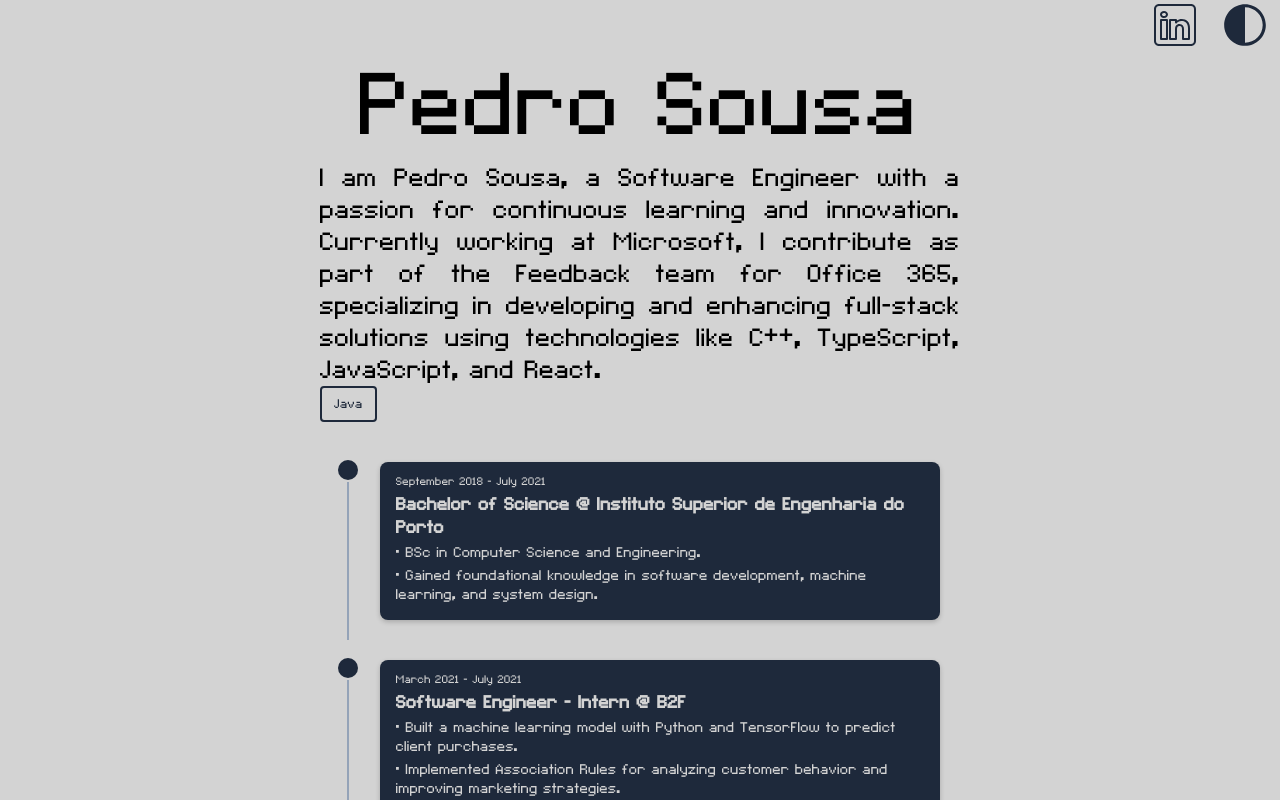
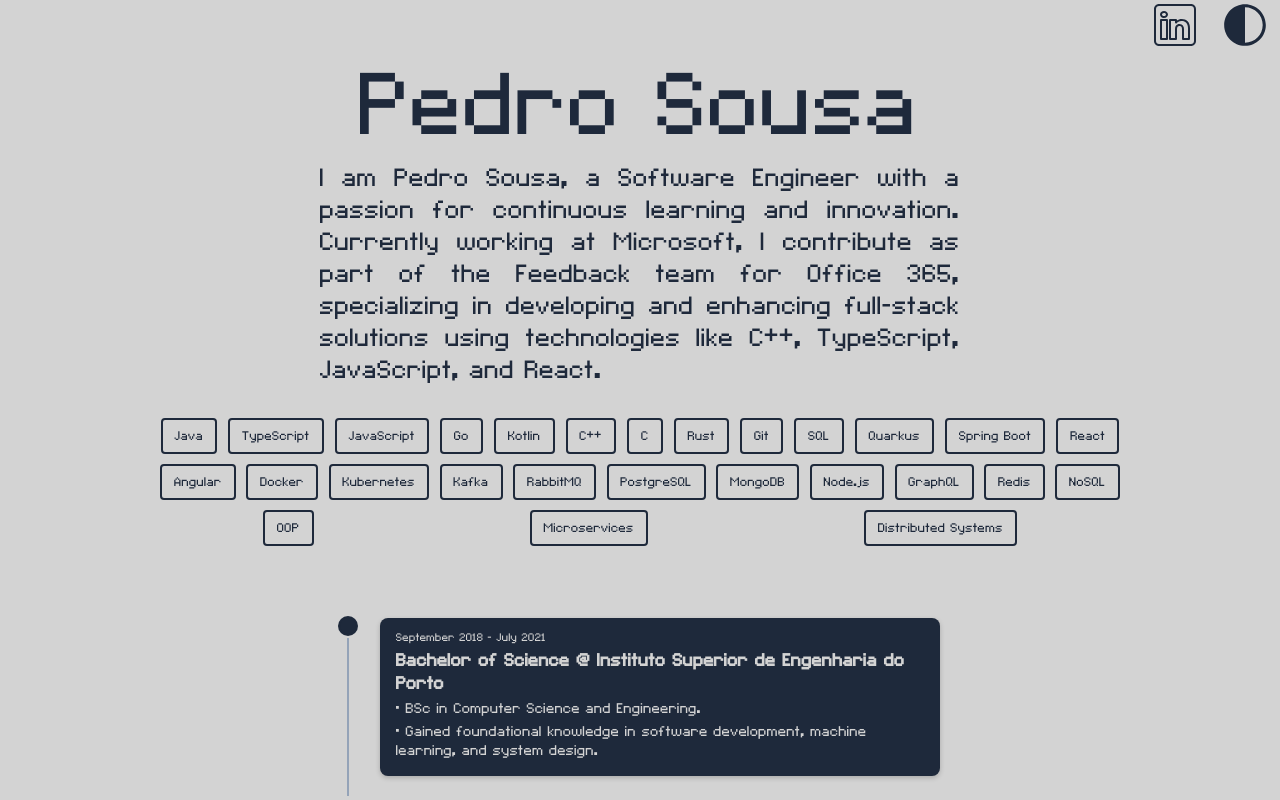
Before and after one commit to pedropds/portfolio-react, a React (Create React App) app: page / in a window 1280 px wide. Shown: the top 800 px of the page. Built offline with nearby package versions, Linux system fonts and the light colour scheme.

Commit message:
added some fixes mostly regarding skills x«css

```diff
--- a/src/components/body/Body.css
+++ b/src/components/body/Body.css
@@ -1,14 +1,12 @@
 .text-element {
   text-align: center;
+  align-self: center;
   transition: color 0.5s ease; /* Transition for background color */
-}
-
-.dark-theme {
-  color: #D3D3D3;
 }
 
 .header-text {
   font-size: 7rem;
+  color: #1e293b;
 }
 
 .description-text {
@@ -17,4 +15,9 @@
   min-width: 40rem;
   max-width: 70rem;
   text-align: justify;
+  color: #1e293b;
 }
+
+.dark-theme {
+  color: #D3D3D3;
+}
--- a/src/components/body/Body.tsx
+++ b/src/components/body/Body.tsx
@@ -10,17 +10,17 @@
 
 export const Body = ({ isDarkTheme }: BodyProps) => {
   return (
-    <div className={`body ${isDarkTheme ? "dark-theme" : "light-theme"}`}>
+    <div className={`body ${isDarkTheme ? "dark-theme" : ""}`}>
       <header
         className={`text-element header-text ${
-          isDarkTheme ? "dark-theme" : "light-theme"
+          isDarkTheme ? "dark-theme" : ""
         }`}
       >
         Pedro Sousa
       </header>
       <span
         className={`text-element description-text ${
-          isDarkTheme ? "dark-theme" : "light-theme"
+          isDarkTheme ? "dark-theme" : ""
         }`}
       >
         I am Pedro Sousa, a Software Engineer with a passion for continuous
--- a/src/components/body/BodyConsts.tsx
+++ b/src/components/body/BodyConsts.tsx
@@ -57,7 +57,103 @@
 export const skills = [
   {
     name: "Java",
-    description:
-      "Most of my experience has involved Java. It's a language that has a special place in my heart, since it was the first coding language I've learned",
+    description: `
+      Most of my experience has involved Java.
+      It's a language that has a special place in my heart, since it was the first coding language I've learned.
+      I've done a lot with Java, from creating simple API's to developing multithreaded kafka consumers.`,
+  },
+  {
+    name: "TypeScript",
+    description: `I Used TypeScript quite a lot throughout my carreer, mainly in frontend technologies, such as Angular and React,
+      but I also played with NodeJS for some backend prototypes. It is a language I've really come to enjoy`,
+  },
+  {
+    name: "JavaScript",
+    description: `It's been rare to use pure JavaScript on my life. I preffer typed languages, sue me.`,
+  },
+  {
+    name: "Go",
+    description: `
+      Autodidact, I just learned this language because I wanted to see how it worked and what were the benefits of using it.
+      The work done for this was for a Messenger clone, where the backend was written in Go, coding stuff like a REST API and websockets.
+    `,
+  },
+  {
+    name: "Kotlin",
+    description: `I briefly used Kotlin for some API work related tasks, on my brief time at Siemens.`,
+  },
+  {
+    name: "C++",
+    description: `All of my C++ experience has come from Microsoft, mainly dealing with Office 365 products.
+      It isn't my go to language, as I find it extremely easy to shoot yourself in the foot with it.`,
+  },
+  {
+    name: "C",
+  },
+  {
+    name: "Rust",
+    description: `Just like Go I mainly used this language with the intent of learning it.`,
+  },
+  {
+    name: "Git",
+  },
+  {
+    name: "SQL",
+    description: `What sort of a backend developer hasn't used SQL for database purposes, like deleting the entire prod database, right?`,
+  },
+  {
+    name: "Quarkus",
+    description: `Or as I like to call it: the better version of Spring Boot.`,
+  },
+  {
+    name: "Spring Boot",
+  },
+  {
+    name: "React",
+  },
+  {
+    name: "Angular",
+    description: `I actually quite like Angular, contrary to most people.`,
+  },
+  {
+    name: "Docker",
+    description: `One of my best friends in the development world`,
+  },
+  {
+    name: "Kubernetes",
+    description: `As all developers, I have a love/hate relationship with this amazing tool, which can be very infuriating.`,
+  },
+  {
+    name: "Kafka",
+  },
+  {
+    name: "RabbitMQ",
+  },
+  {
+    name: "PostgreSQL",
+  },
+  {
+    name: "MongoDB",
+  },
+  {
+    name: "Node.js",
+  },
+  {
+    name: "GraphQL",
+  },
+  {
+    name: "Redis",
+  },
+  {
+    name: "NoSQL",
+  },
+  {
+    name: "OOP",
+  },
+  {
+    name: "Microservices",
+  },
+  {
+    name: "Distributed Systems",
   },
 ];
--- a/src/components/body/skills/Skills.css
+++ b/src/components/body/skills/Skills.css
@@ -1,7 +1,13 @@
 .skill-component {
+  padding: 2rem 2rem;
   display: flex;
   flex-wrap: wrap;
   gap: 0.625rem;
+  display: flex;
+  flex-direction: row;
+  justify-content: space-around;
+  max-width: 75%;
+  z-index: 0; /* Ensure parent does not conflict with child elements */
 }
 
 .skill-list.dark-theme {
@@ -21,6 +27,7 @@
   color: #1e293b;
   border-radius: 0.25rem;
   cursor: pointer;
+  z-index: 1; /* Ensure tooltip is layered correctly above this */
   user-select: none; /* Prevent text selection on click */
 }
 
@@ -39,9 +46,12 @@
   color: #D3D3D3;
   border-radius: 0.25rem;
   white-space: nowrap;
-  z-index: 100;
   font-size: 0.75rem;
   box-shadow: 0 0.125rem 0.25rem rgba(0, 0, 0, 0.2);
+  width: 25vh;
+  white-space: normal; /* Allow text to wrap */
+  word-wrap: break-word; /* Ensure long words break properly */
+  z-index: 10; /* Higher than .skill-element */
 }
 
 .tooltip.dark-theme {
--- a/src/components/body/skills/Skills.tsx
+++ b/src/components/body/skills/Skills.tsx
@@ -13,9 +13,15 @@
 
 export const Skills = ({ skills, isDarkTheme }: SkillProps) => {
   const [activeSkill, setActiveSkill] = useState<string | null>(null);
+  const [clickedSkill, setClickedSkill] = useState<string | null>(null);
 
   const toggleTooltip = (skillName: string) => {
     setActiveSkill((prev) => (prev === skillName ? null : skillName));
+  };
+
+  const handleSkillClick = (skillName: string) => {
+    setClickedSkill(skillName);
+    setTimeout(() => setClickedSkill(null), 200); // Reset animation state after 200ms
   };
 
   return (
@@ -27,13 +33,28 @@
       {skills.map((skill) => (
         <div
           key={skill.name}
-          className={`skill-element ${
-            isDarkTheme ? "dark-theme" : "light-theme"
-          }`}
-          onClick={() => toggleTooltip(skill.name)}
+          className="skill-element-container"
+          style={{
+            position: "relative", // Ensure relative positioning for the tooltip
+          }}
         >
-          <span>{skill.name}</span>
-          {activeSkill == skill.name && skill.description && (
+          <div
+            className={`skill-element ${
+              isDarkTheme ? "dark-theme" : "light-theme"
+            }`}
+            onClick={() => {
+              toggleTooltip(skill.name);
+              handleSkillClick(skill.name);
+            }}
+            style={{
+              transform:
+                clickedSkill === skill.name ? "scale(1.1)" : "scale(1)",
+              transition: "transform 0.2s ease", // Smooth scale transition
+            }}
+          >
+            <span>{skill.name}</span>
+          </div>
+          {activeSkill === skill.name && skill.description && (
             <div
               className={`tooltip ${
                 isDarkTheme ? "dark-theme" : "light-theme"
--- a/src/components/body/timeline/Timeline.css
+++ b/src/components/body/timeline/Timeline.css
@@ -1,9 +1,9 @@
 /* Timeline Container */
 .timeline {
   position: relative;
-  margin: 20px auto;
-  padding: 20px 0;
-  max-width: 600px;
+  margin: 1.25rem auto;
+  padding: 1.25rem 0;
+  max-width: 37.5rem;
   transition: color 0.5s ease; /* Transition for background color */
   opacity: 0; /* Start hidden */
   animation: fadeIn 1s forwards; /* Fade in the timeline container */
@@ -23,11 +23,11 @@
 .timeline-item {
   display: flex;
   align-items: flex-start;
-  margin-bottom: 40px; /* Space between items */
+  margin-bottom: 2.5rem; /* Space between items */
   position: relative;
-  padding-left: 40px;
+  padding-left: 2.5rem;
   opacity: 0; /* Start hidden */
-  transform: translateX(20px); /* Start from the right */
+  transform: translateX(1.25rem); /* Start from the right */
   animation: slideInFromRight 0.5s forwards;
 }
 
@@ -35,7 +35,7 @@
 @keyframes slideInFromRight {
   from {
     opacity: 0;
-    transform: translateX(20px); /* Start from the right */
+    transform: translateX(1.25rem); /* Start from the right */
   }
   to {
     opacity: 1;
@@ -68,11 +68,11 @@
   position: absolute;
   left: 0;
   top: 0;
-  width: 16px;
-  height: 16px;
+  width: 1rem;
+  height: 1rem;
   background-color: #1e293b;
   border-radius: 50%;
-  box-shadow: 0 0 0 2px #1e293b;
+  box-shadow: 0 0 0 0.125rem #1e293b;
   z-index: 2;
   opacity: 0; /* Start hidden */
   animation: fadeIn 1s forwards;
@@ -81,17 +81,17 @@
 
 .timeline-point.dark {
   background-color: #D3D3D3;
-  box-shadow: 0 0 0 2px #1e293b;
+  box-shadow: 0 0 0 0.125rem #1e293b;
 }
 
 /* Vertical Line */
 .timeline-item::before {
   content: "";
   position: absolute;
-  left: 7px; /* Centered with the timeline point */
-  top: 20px; /* Start slightly below the timeline point */
-  bottom: -20px; /* Extends to connect the next point */
-  width: 2px;
+  left: 0.4375rem; /* Centered with the timeline point */
+  top: 1.25rem; /* Start slightly below the timeline point */
+  bottom: -1.25rem; /* Extends to connect the next point */
+  width: 0.125rem;
   background-color: #94a3b8; /* Light gray for the line */
   z-index: 1;
   opacity: 0; /* Start hidden */
@@ -105,28 +105,27 @@
 /* Timeline Content */
 .timeline-content {
   background: #1e293b;
-  border-radius: 8px;
-  padding: 12px 16px;
+  border-radius: 0.5rem;
+  padding: 0.75rem 1rem;
   color: #D3D3D3;
-  box-shadow: 0 2px 5px rgba(0, 0, 0, 0.2);
+  box-shadow: 0 0.125rem 0.3125rem rgba(0, 0, 0, 0.2);
   transition: background-color 0.5s ease, box-shadow 0.6s ease, color 0.5s ease;
   opacity: 0; /* Start hidden */
-  transform: translateX(50px); /* Start from the right */
+  transform: translateX(3.125rem); /* Start from the right */
   animation: slideInFromRight 0.5s forwards;
 }
 
 .timeline-content.dark {
   background-color: #D3D3D3;
   color: #1e293b;
-  box-shadow: 0 2px 5px rgba(0, 0, 0, 0.2);
+  box-shadow: 0 0.125rem 0.3125rem rgba(0, 0, 0, 0.2);
 }
-
 
 /* Timeline Date */
 .timeline-date {
-  font-size: 12px;
+  font-size: 0.75rem;
   color: #D3D3D3;
-  margin-bottom: 4px;
+  margin-bottom: 0.25rem;
   display: block;
   transition: color 0.5s ease;
   font-size: 0.875rem;
@@ -138,7 +137,7 @@
 
 /* Timeline Title */
 .timeline-title {
-  font-size: 16px;
+  font-size: 1rem;
   color: #D3D3D3;
   margin: 0;
   transition: color 0.5s ease;
@@ -151,9 +150,9 @@
 
 /* Timeline Description */
 .timeline-description {
-  font-size: 14px;
+  font-size: 0.875rem;
   color: #D3D3D3;
-  margin: 4px 0 0;
+  margin: 0.25rem 0 0;
   transition: color 0.5s ease;
   font-size: 1.125rem;
 }
```
